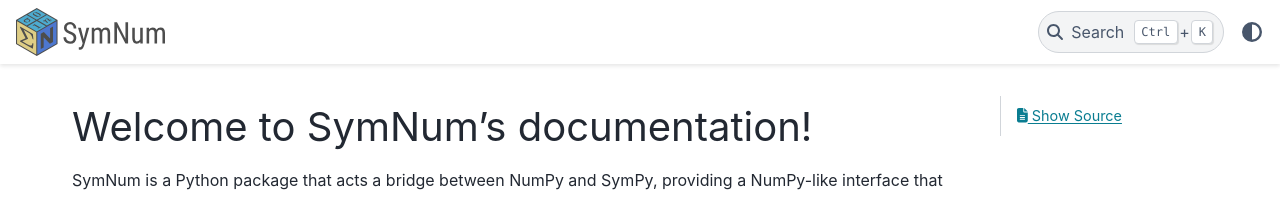
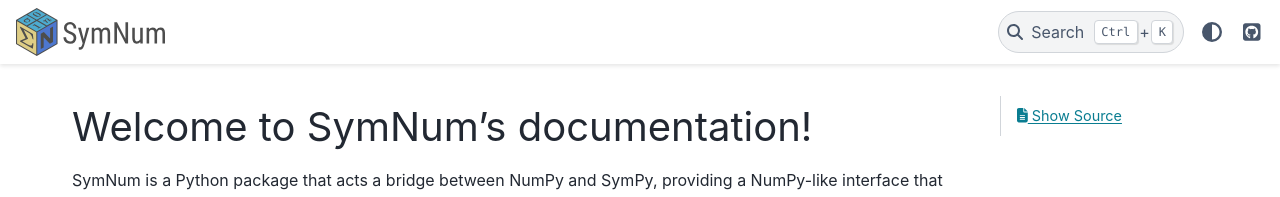
Before and after one commit to matt-graham/symnum, a Sphinx documentation site: the page built from docs/index.rst, in a window 1280 px wide. Shown: the top 197 px of the page. Built offline with Sphinx 7.4.7 and the PyData theme 0.15.4, drawn with Linux system fonts in a browser that asks for light colours; pages that are not in the unit, such as notebooks, are missing from menus.

```diff
--- a/docs/conf.py
+++ b/docs/conf.py
@@ -50,4 +50,12 @@ html_theme_options = {
         "image_light": "../images/logo-dark-background-and-text.svg",
         "image_dark": "../images/logo-white-background-and-text.svg",
     },
+    "icon_links": [
+        {
+            "name": "GitHub",
+            "url": "https://github.com/matt-graham/symnum",
+            "icon": "fa-brands fa-square-github",
+            "type": "fontawesome",
+        },
+    ],
 }
```
